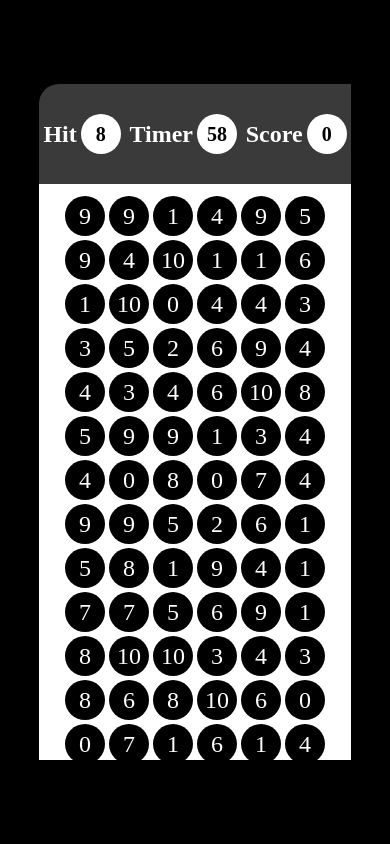
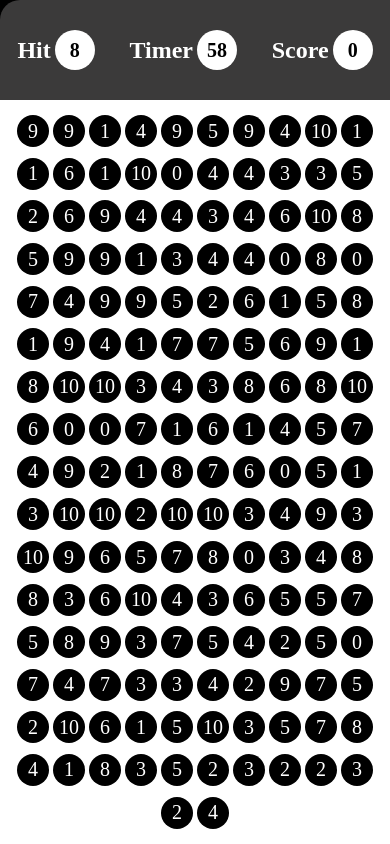
Before and after one commit to imdevshiv/numberGame, a plain HTML site: page index.html in a window 390 px wide. Both pictures are taken after a click on the button "click me". Drawn offline with Linux system fonts and the light colour scheme.

Commit message:
responsive

```diff
--- a/style.css
+++ b/style.css
@@ -2,6 +2,7 @@
     margin: 0;
     padding: 0;
     box-sizing: border-box;
+    font-family:'Times New Roman', Times, serif;
 }
 
 html,body,section{
@@ -127,3 +128,21 @@ button{
 button:hover{
     background-color: rgb(227, 227, 98);
 }
+
+@media (max-width:500px) {
+    #panel{
+        width:100%;
+        height: 100%;
+        background: #ffffff;
+        border-top-left-radius: 30px ;
+        display: none;
+    }
+
+    #bubble{
+        height: 20px;
+        width:20px;
+        padding: 16px;
+        font-size: 20px;
+    }
+
+}
```
